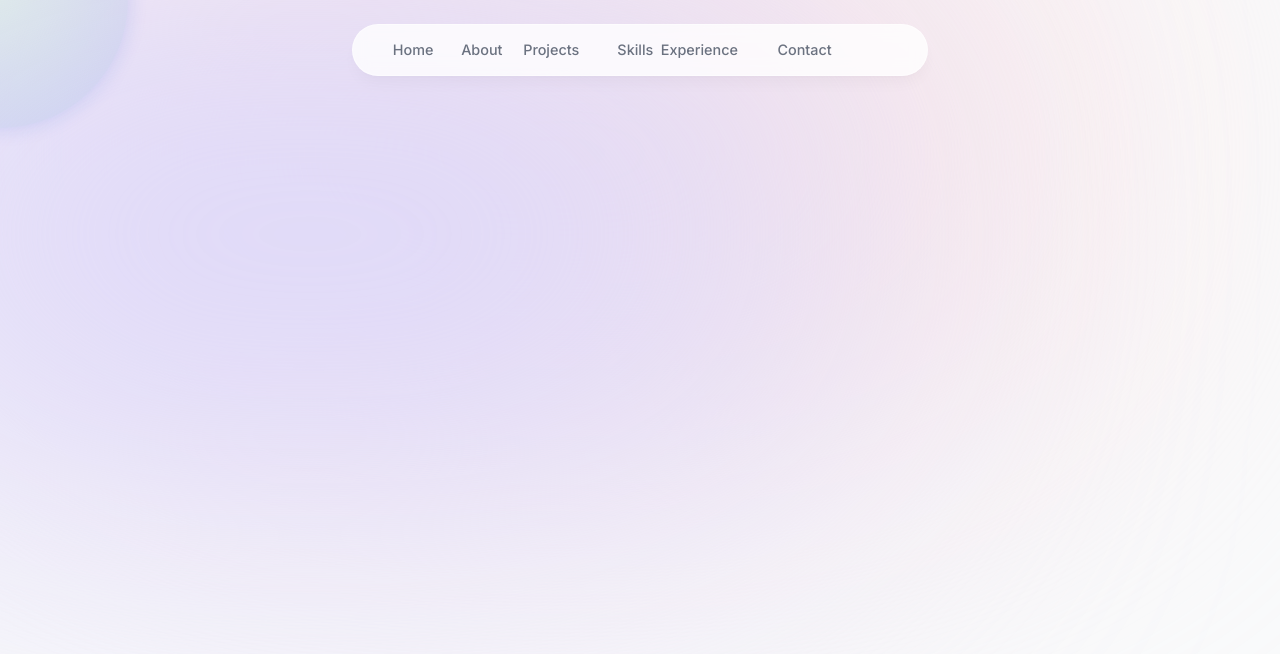
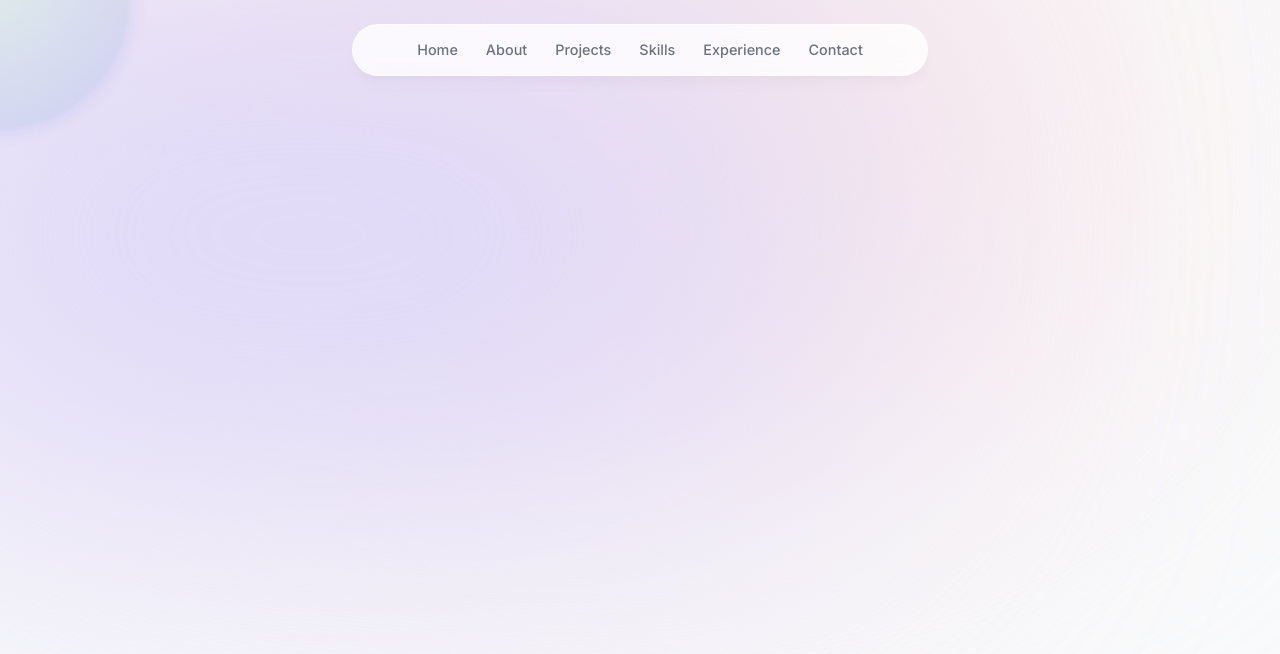
Before and after one commit to Nlferu/niferu-portfolio-website, a Next.js app: page / in a window 1280 px wide. Shown: the top 654 px of the page. Built offline with nearby package versions, Linux system fonts and the light colour scheme.

Commit message:
items positioning fix

```diff
--- a/components/header.tsx
+++ b/components/header.tsx
@@ -21,8 +21,8 @@ export default function Header() {
                         <motion.li
                             key={link.hash}
                             className="h-3/4 flex items-center justify-center relative"
-                            initial={{ y: -100, x: "-50%", opacity: 0 }}
-                            animate={{ y: 0, x: "-50%", opacity: 1 }}
+                            initial={{ y: -100, opacity: 0 }}
+                            animate={{ y: 0, opacity: 1 }}
                         >
                             <Link
                                 className={
```
